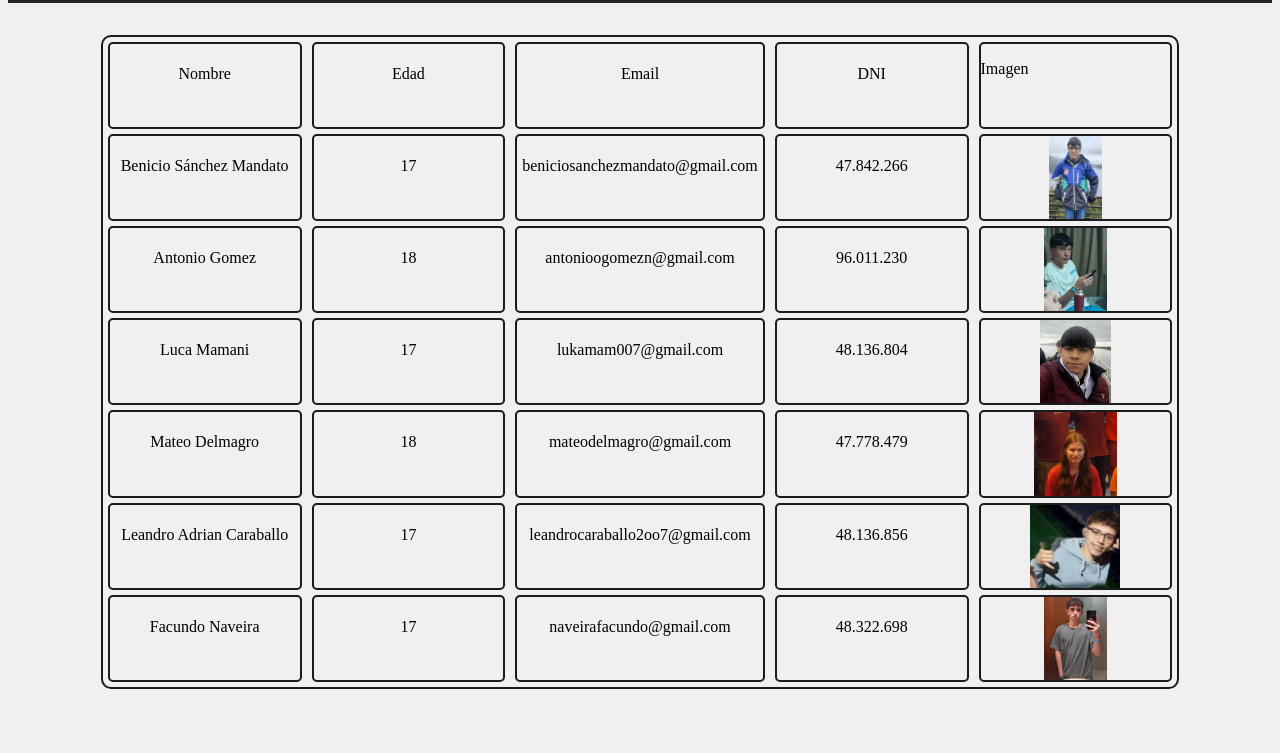
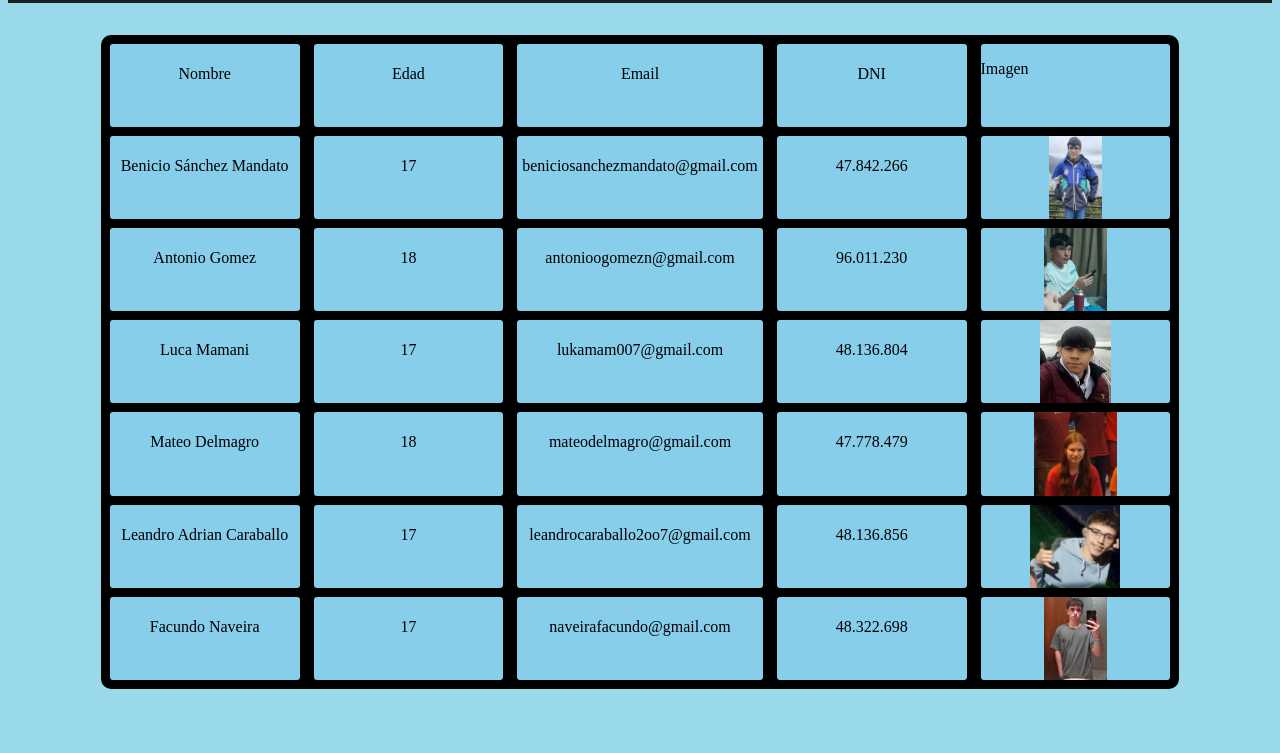
Before and after one commit to zkolsh/schumi-08-17, a plain HTML site: page index.html in a window 1280 px wide. Shown: the part 92-845 px from the top of the page. Drawn offline with Linux system fonts and the light colour scheme.

Commit message:
cambio de color Sugerencia: Antonio

```diff
--- a/styles.css
+++ b/styles.css
@@ -1,5 +1,5 @@
 body {
-    background-color: #f0f0f0;
+    background-color: #99D9EA;
     margin-bottom: 5%;
 }
 
@@ -35,9 +35,10 @@ body {
     width: 85%;
     margin-left: auto;
     margin-right: auto;
-    border: 2px solid #1b1b1b;
+    border: 2px solid #000;
     border-radius: 10px;
     overflow-x: auto;
+    background-color: #000;
 }
 
 .columnita {
@@ -54,9 +55,11 @@ body {
 
 .itemcito {
     flex: 1;
-    border: 2px solid #1b1b1b;
+    border: 2px solid #000;
     border-radius: 5px;
     min-width: 0px;
+    background-color: #87CEEB;
+    color: #000;
     max-height: calc(100% / 7);
     height: calc(100% / 7);
     padding: 5px;
@@ -68,10 +71,11 @@ body {
     display: flex;
     flex: 1;
     flex-basis: auto;
-    border: 2px solid #1b1b1b;
+    border: 2px solid #000;
     border-radius: 5px;
     min-width: 0px;
     height: 1em;
+    background-color: #87CEEB;
 }
 
 .imagen_Integrante {
```
